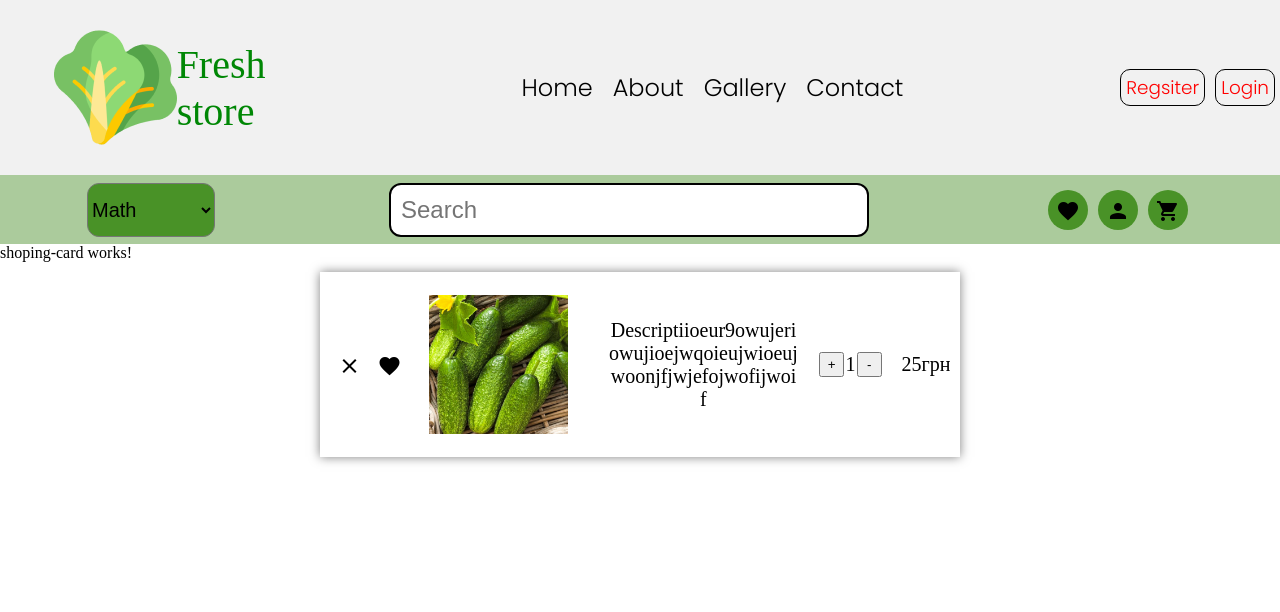
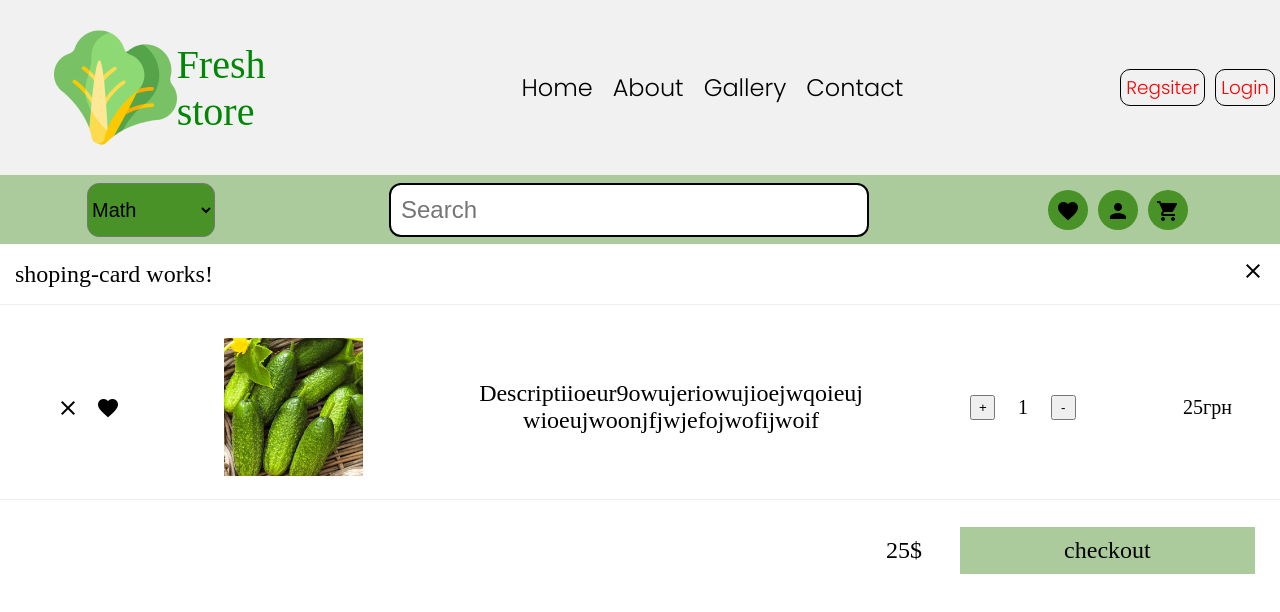
Before and after one commit to Spirit-Hat/coursework-web, an Angular app in the folder project/: page /cart in a window 1280 px wide. Shown: the top 612 px of the page. Built offline with nearby package versions, Linux system fonts and the light colour scheme; a web font is replaced by a local one.

Commit message:
shopingCard Logic

```diff
--- a/project/src/app/app.module.ts
+++ b/project/src/app/app.module.ts
@@ -14,6 +14,8 @@ import {MatIconModule} from "@angular/material/icon";
 import { FooterComponent } from './home/footer/footer.component';
 import {MatCheckboxModule} from "@angular/material/checkbox";
 import { ShopingCardComponent } from './shoping-card/shoping-card.component';
+import {MatDialogModule} from "@angular/material/dialog";
+import {BrowserAnimationsModule} from "@angular/platform-browser/animations";
 
 @NgModule({
   declarations: [
@@ -34,7 +36,8 @@ import { ShopingCardComponent } from './shoping-card/shoping-card.component';
         MatButtonModule,
         MatIconModule,
         MatCheckboxModule,
-        // BrowserAnimationsModule
+        MatDialogModule,
+        BrowserAnimationsModule
 
     ],
   providers: [],
--- a/project/src/app/home/top-bar/top-bar.component.html
+++ b/project/src/app/home/top-bar/top-bar.component.html
@@ -40,7 +40,7 @@
   <nav>
     <button mat-icon-button > <mat-icon>favorite</mat-icon></button>
     <button mat-icon-button > <mat-icon>person</mat-icon></button>
-    <button mat-icon-button routerLink="cart"Regsiter> <mat-icon>shopping_cart</mat-icon></button>
+    <button mat-icon-button (click)="openDialog()"> <mat-icon>shopping_cart</mat-icon></button>
   </nav>
 
 </div>
--- a/project/src/app/home/top-bar/top-bar.component.ts
+++ b/project/src/app/home/top-bar/top-bar.component.ts
@@ -1,5 +1,7 @@
-import { Component, OnInit } from '@angular/core';
+import {Component, OnInit} from '@angular/core';
 import {ObserverService} from "../../Service/observer.service";
+import {MatDialog} from '@angular/material/dialog';
+import {ShopingCardComponent} from "../../shoping-card/shoping-card.component";
 
 @Component({
   selector: 'app-top-bar',
@@ -8,13 +10,25 @@ import {ObserverService} from "../../Service/observer.service";
 })
 export class TopBarComponent implements OnInit {
 
-  constructor(private ObserverService: ObserverService) { }
+  constructor(
+    private ObserverService: ObserverService,
+    public dialog: MatDialog
+  ) {
+  }
 
   ngOnInit(): void {
-    this.ObserverService.favorites$.subscribe((count)=>this.test(count))
+    this.ObserverService.favorites$.subscribe((count) => this.test(count))
   }
-  test(object:any){
-  console.log(object)
+
+  openDialog() {
+    console.log("Thise")
+    const dialogRef = this.dialog.open(ShopingCardComponent,{
+      panelClass: 'custom-test'
+    });
+  }
+
+  test(object: any) {
+    console.log(object)
     console.log(this.ObserverService.favorites$)
     console.log(this.ObserverService.favorite)
   }
--- a/project/src/app/shoping-card/shoping-card.component.css
+++ b/project/src/app/shoping-card/shoping-card.component.css
@@ -1,10 +1,34 @@
+
 body{
   background-color: gold;
 }
+.form{
+  padding: 0;
+}
+.font{
+  font-size:  3vmin;
+
+}
+.popupHeader{
+  display: flex;
+  flex-direction: row;
+  justify-content: space-between;
+  align-items: center;
+  padding: 15px;
+}
+
+.popupHeader div:hover {
+  cursor: pointer;
+  color: #499227;
+  -webkit-transform: scale(1.2);
+  -ms-transform: scale(1.2);
+  transform: scale(1.2);
+}
 .shoppingCart{
-  box-shadow: 0 0 10px rgba(0, 0, 0, 0.5);
+  /*box-shadow: 0 0 10px rgba(0, 0, 0, 0.5);*/
 
-  margin: 10px 25% 0 25%;
+  /*margin: 10px 25% 0 25%;*/
+  margin-top: 10px;
   /*background-color: aqua;*/
   display: flex;
   flex-direction: column;
@@ -14,14 +38,16 @@ body{
   margin: 10px 25% 0 25%;
 
 }
+.line{
+  border-bottom: 1px solid #eeeeee;
 
+}
 .item{
   height: 185px;
   display: flex;
   flex-direction: row;
   align-items: center;
   justify-content: space-around;
-
 }
 .button{
 
@@ -36,7 +62,7 @@ img{
 .descriptions{
   width: 30%;
   margin-left: 20px;
-  font-size:  2.5vmin;
+  /*font-size:  2.5vmin;*/
 }
 .descriptions p{
   width: 100%;
@@ -59,5 +85,38 @@ img{
 }
 .price{
   font-size:  2.5vmin;
+}
+.popupFooter{
+  display: flex;
+  flex-direction: row;
+  align-items: center;
+  justify-content: flex-end;
+  margin: 25px 25px;
+  height: 50px;
 
 }
+.popupFooter div:first-child{
+  display: flex;
+  flex-direction: row;
+  align-items: center;
+  justify-content: space-between;
+  width: 30%;
+}
+.popupFooter p{
+  text-align: center;
+}
+.popupFooter .checkout{
+  /*height: 50px;*/
+  padding: 10px 0;
+  width: 80%;
+  font-size: 24px;
+  background-color:#ABCB9C;
+  text-align: center;
+}
+.popupFooter .checkout:hover{
+  cursor: pointer;
+  color: #499227;
+  -webkit-transform: scale(1.1);
+  -ms-transform: scale(1.1);
+  transform: scale(1.1);
+}
--- a/project/src/app/shoping-card/shoping-card.component.html
+++ b/project/src/app/shoping-card/shoping-card.component.html
@@ -1,24 +1,31 @@
+<!--    <div *ngFor="let item of items">-->
+<!--      <p>{{item.id}}</p>-->
+<mat-dialog-content class="form">
+  <div class="popupHeader line font">
     <p>shoping-card works!</p>
-<div *ngFor="let item of items">
-  <p>{{item.id}}</p>
+    <div mat-dialog-close><mat-icon>close</mat-icon></div>
+
   </div>
   <div class="shoppingCart">
-  <div class="item">
+    <div class="item line">
       <div class="Buttons">
-        <button mat-icon-button > <mat-icon>close</mat-icon></button>
-        <button mat-icon-button > <mat-icon>favorite</mat-icon></button>
-
+        <button mat-icon-button>
+          <mat-icon>close</mat-icon>
+        </button>
+        <button mat-icon-button>
+          <mat-icon>favorite</mat-icon>
+        </button>
       </div>
       <img src="./assets/cucumber.png" alt="Avatar" class="avatar">
-      <div class="descriptions">
+      <div class="descriptions font">
         <p>Descriptiioeur9owujeriowujioejwqoieujwioeujwoonjfjwjefojwofijwoif</p>
       </div>
-      <div class="plus">
+      <div class="plus font">
         <button>+</button>
         <p>1</p>
         <button>-</button>
       </div>
-      <div class="price">
+      <div class="price form">
         <p> 25грн</p>
       </div>
       <!--  <div class="productCard"  *ngFor="let item of items">-->
@@ -42,3 +49,10 @@
       <!--  </div>-->
     </div>
   </div>
+  <div class="popupFooter font">
+    <div>
+      <p>25$</p>
+      <div class="checkout">checkout</div>
+      </div>
+  </div>
+</mat-dialog-content>
```
Lines whose indentation alone changed are shown as unchanged.
